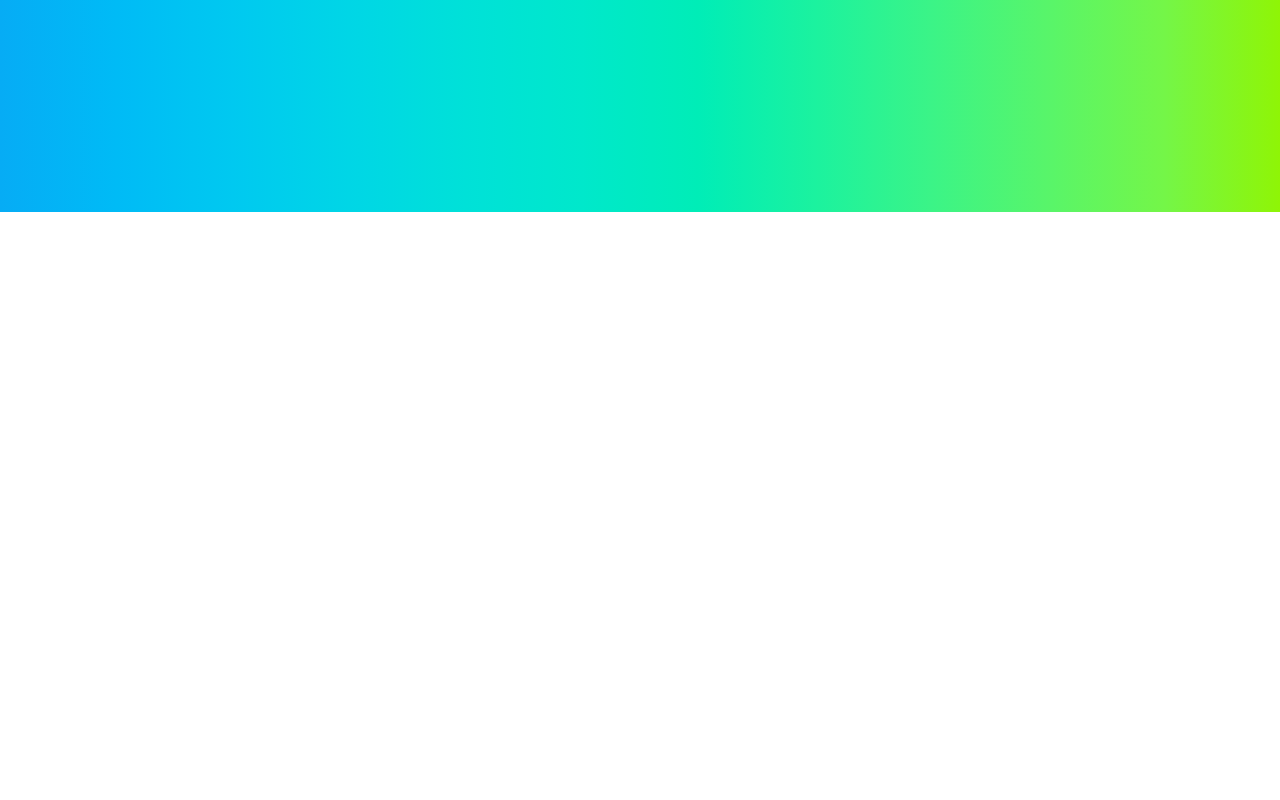
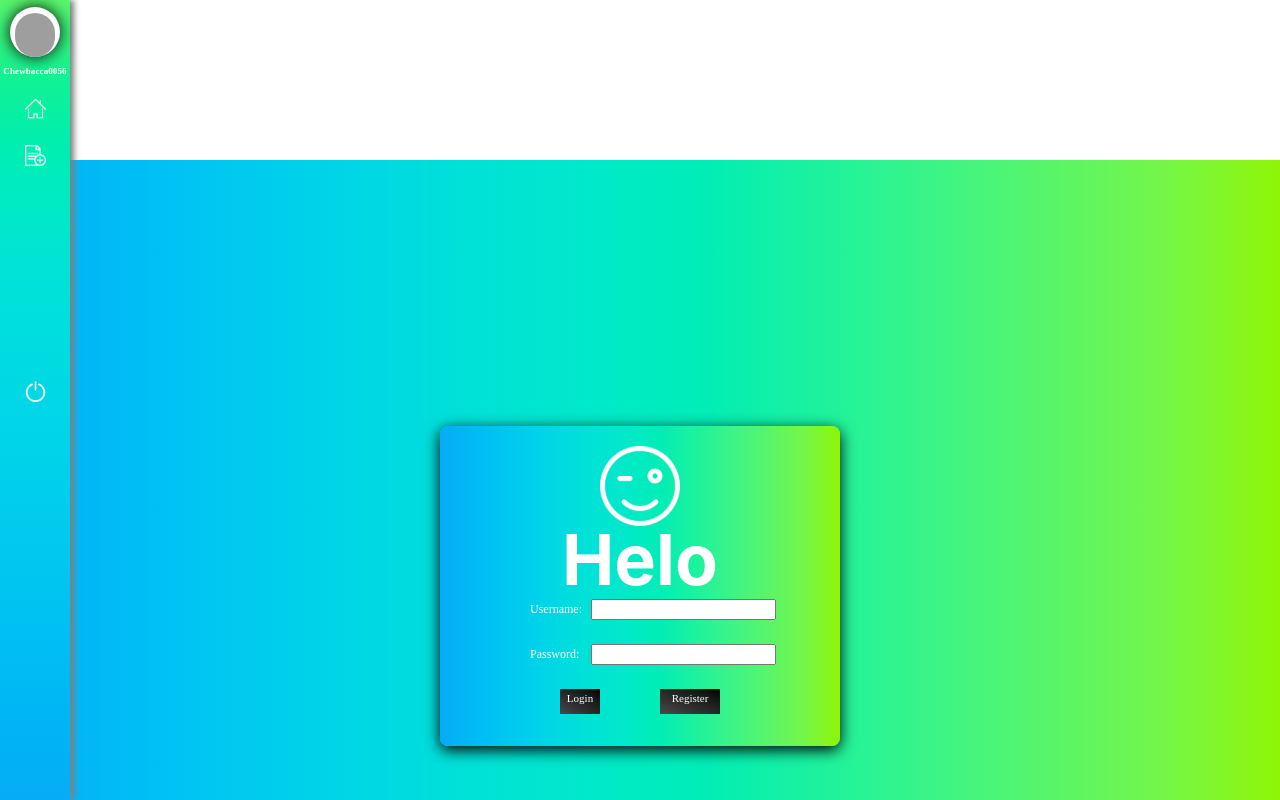
Before and after one commit to wamontgomery0068/helo, a React (Create React App) app: page / in a window 1280 px wide. Shown: the top 800 px of the page. Built offline with nearby package versions, Linux system fonts and the light colour scheme; grey boxes are pictures that could not be loaded.

Commit message:
Uncommented import nav

```diff
--- a/src/App.js
+++ b/src/App.js
@@ -8,7 +8,7 @@ import './App.css';
 
 // Imported Components Below before making a routes file
 
-// import Nav from './component/Nav/Nav';
+import Nav from './component/Nav/Nav';
 // import Auth from './component/Auth/Auth';
 // import Dashboard from './component/Dashboard/Dashboard';
 // import Form from './component/Form/Form';
@@ -25,6 +25,7 @@ class App extends Component {
     return (
       <BrowserRouter>
         <div className = "App_Container">
+          <Nav />
           {routes}
         </div>
       </BrowserRouter>
--- a/src/routes.js
+++ b/src/routes.js
@@ -3,6 +3,7 @@ import { Switch, Route } from "react-router-dom";
 
 // Imported Components Below
 
+import Nav from './component/Nav/Nav';
 import Auth from './component/Auth/Auth';
 import Dashboard from './component/Dashboard/Dashboard';
 import Form from './component/Form/Form';
@@ -16,5 +17,6 @@ export default (
         <Route component = {Dashboard} path = "/dashboard" />
         <Route component = {Post} path = "/post/:postid" />
         <Route component = {Form} path = "/new"/>
+        <Route component = {Nav} path = "/nav"/>
     </Switch>
 );
```
